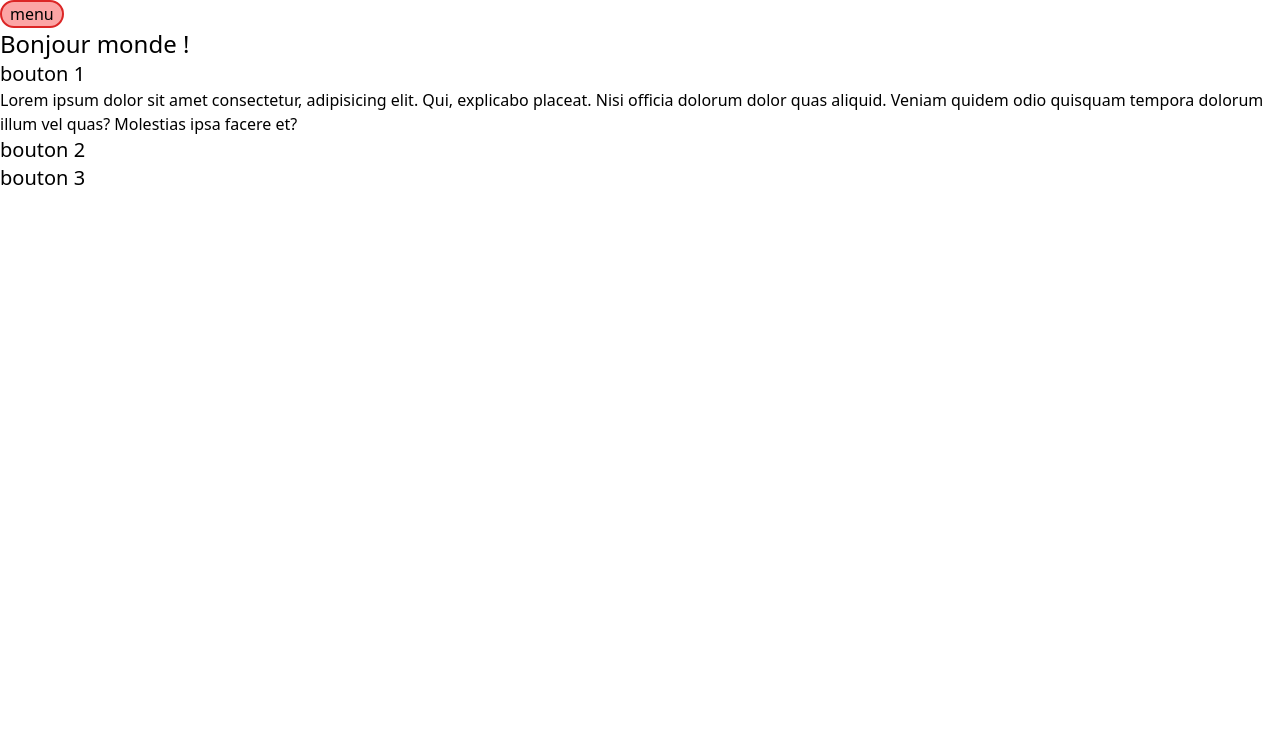
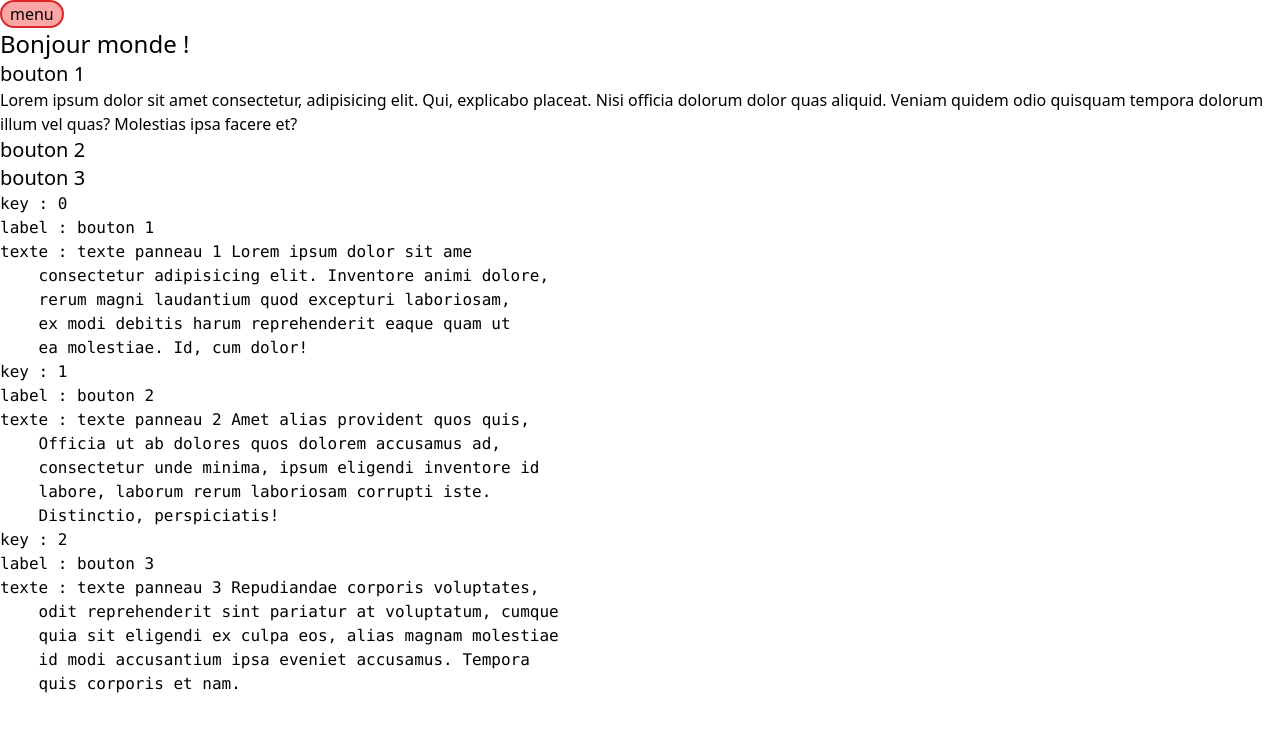
Before and after one commit to MMI-SAE-203/r213-2024-pracht-tp1-kouacc, a Vue app: page / in a window 1280 px wide. Shown: the top 732 px of the page. Built offline with nearby package versions, Linux system fonts and the light colour scheme.

Commit message:
ajout donnees json

```diff
--- a/src/pages/index.vue
+++ b/src/pages/index.vue
@@ -1,6 +1,33 @@
 <script setup lang="ts">
 import { ref } from 'vue'
 const sectionOpen = ref(1)
+
+const sectionsData = [
+  {
+    label: 'bouton 1',
+    texte: `texte panneau 1 Lorem ipsum dolor sit ame
+    consectetur adipisicing elit. Inventore animi dolore,
+    rerum magni laudantium quod excepturi laboriosam,
+    ex modi debitis harum reprehenderit eaque quam ut
+    ea molestiae. Id, cum dolor!`
+  },
+  {
+    label: 'bouton 2',
+    texte: `texte panneau 2 Amet alias provident quos quis,
+    Officia ut ab dolores quos dolorem accusamus ad,
+    consectetur unde minima, ipsum eligendi inventore id
+    labore, laborum rerum laboriosam corrupti iste.
+    Distinctio, perspiciatis!`
+  },
+  {
+    label: 'bouton 3',
+    texte: `texte panneau 3 Repudiandae corporis voluptates,
+    odit reprehenderit sint pariatur at voluptatum, cumque
+    quia sit eligendi ex culpa eos, alias magnam molestiae
+    id modi accusantium ipsa eveniet accusamus. Tempora
+    quis corporis et nam.`
+  }
+]
 </script>
 
 <template>
@@ -27,4 +54,9 @@
       voluptatem
       eveniet aliquid delectus quae velit a error quia. Quaerat unde voluptatum sint doloremque eos officiis?</p>
   </section>
+  <section v-for="({ label, texte }, key) of sectionsData" :v-key="key">
+    <pre class="font-mono">key : {{ key }}</pre>
+    <pre class="font-mono">label : {{ label }}</pre>
+    <pre class="font-mono">texte : {{ texte }}</pre>
+  </section>
 </template>
```
